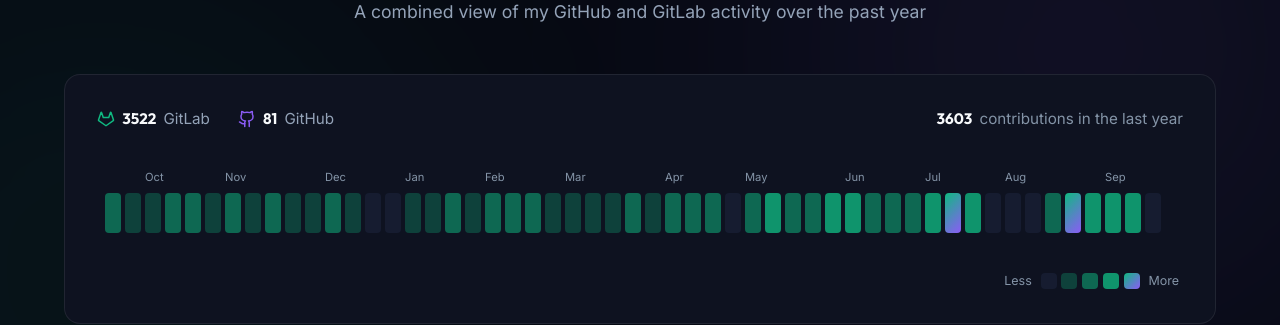
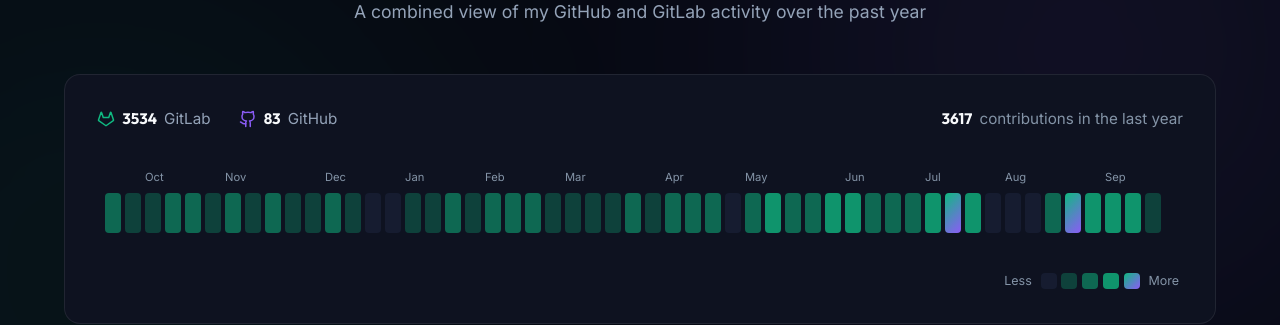
Before and after one commit to NickBourque/NickBourque.github.io, a Jekyll site: the page built from index.html, in a window 1280 px wide and 900 px high, scrolled down 2054 px. Shown: the part 151-476 px from the top of the window. Built offline with Jekyll 4.4.1, drawn with Linux system fonts in a browser that asks for light colours; nearby versions of some CDN libraries.

Commit message:
chore: refresh contributions data

```diff
--- a/_data/contributions.json
+++ b/_data/contributions.json
@@ -1,9 +1,9 @@
 {
-  "generated": "2026-09-21",
+  "generated": "2026-09-22",
   "totals": {
-    "github": 81,
-    "gitlab": 3522,
-    "combined": 3603
+    "github": 83,
+    "gitlab": 3534,
+    "combined": 3617
   },
   "max": 214,
   "weeks": [
@@ -426,10 +426,10 @@
     {
       "weekStart": "2026-09-20",
       "monthLabel": "",
-      "gh": 0,
-      "gl": 0,
-      "total": 0,
-      "level": 0
+      "gh": 2,
+      "gl": 12,
+      "total": 14,
+      "level": 1
     }
   ]
 }
```
